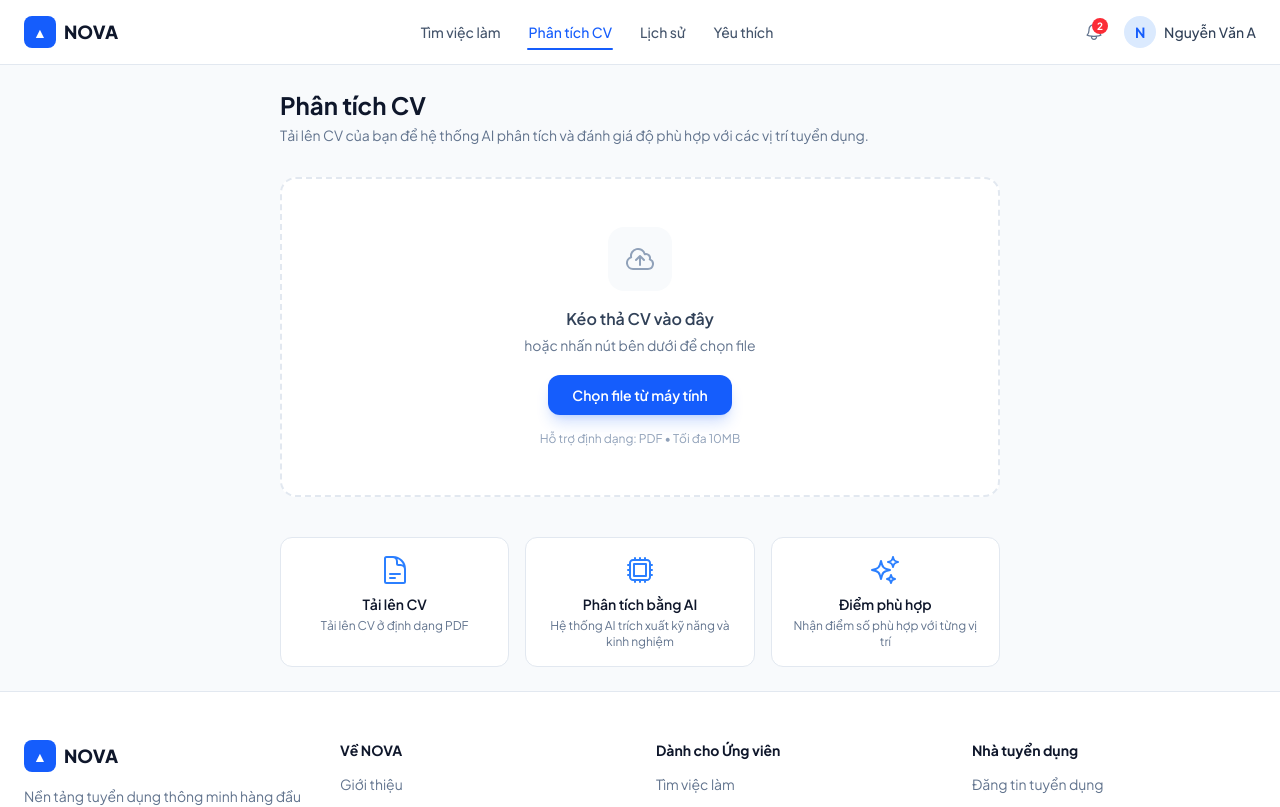
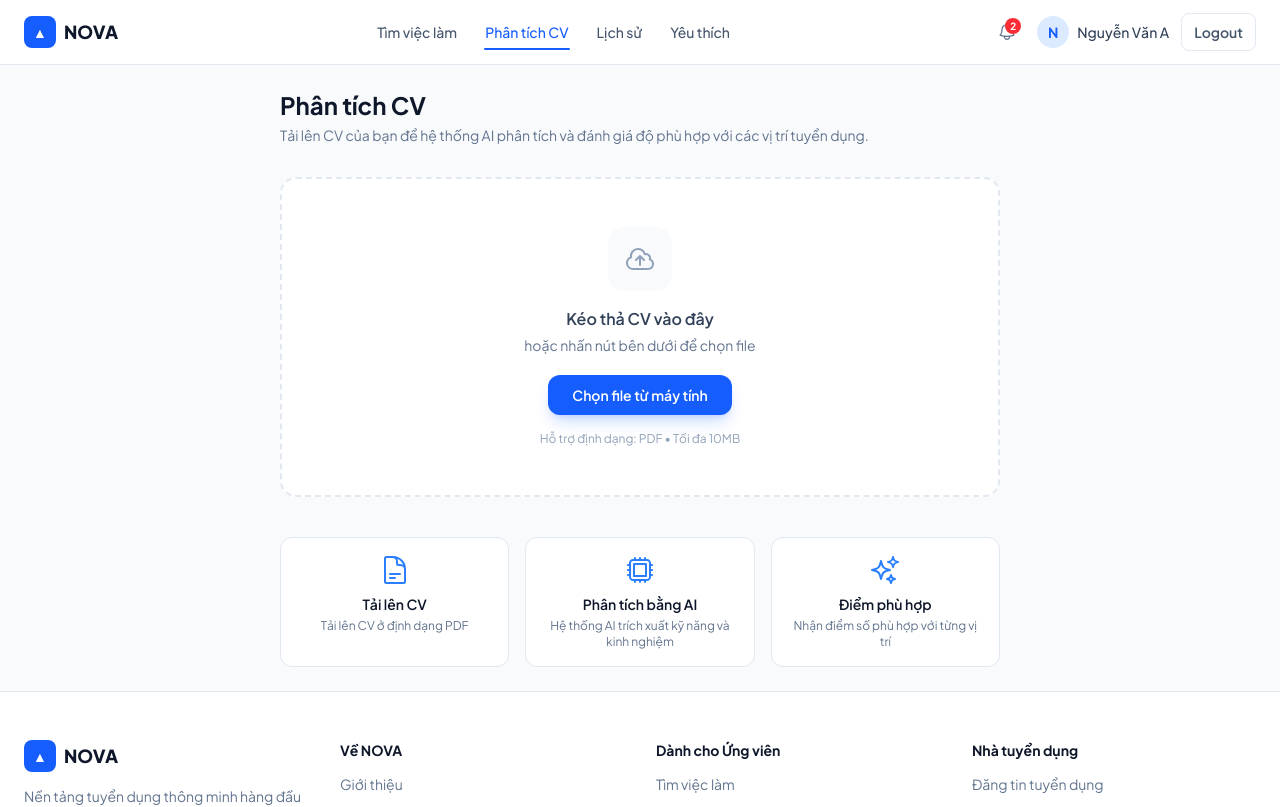
Before and after one commit to Tri107/Jobs-Matching-Platform, a Next.js app in the folder frontend/: page /upload-cv in a window 1280 px wide. Shown: the top 807 px of the page. Built offline with nearby package versions, Linux system fonts and the light colour scheme.

Commit message:
feat(auth): add logout ui

```diff
--- a/frontend/src/components/Navbar.tsx
+++ b/frontend/src/components/Navbar.tsx
@@ -4,6 +4,7 @@ import Link from 'next/link';
 import { usePathname } from 'next/navigation';
 import { useState } from 'react';
 import { HiOutlineBell, HiOutlineBars3, HiOutlineXMark } from 'react-icons/hi2';
+import { useLogout } from '@/features/auth/hooks/useLogout';
 import { mockCurrentUser } from '@/mock/users';
 import { mockNotifications } from '@/mock/notifications';
 
@@ -17,6 +18,7 @@ const navLinks = [
 export function Navbar() {
   const pathname = usePathname();
   const [mobileOpen, setMobileOpen] = useState(false);
+  const { isLoggingOut, logoutError, handleLogout } = useLogout();
   const unreadCount = mockNotifications.filter((n) => !n.read).length;
 
   return (
@@ -79,6 +81,15 @@ export function Navbar() {
             </span>
           </div>
 
+          <button
+            type="button"
+            onClick={handleLogout}
+            disabled={isLoggingOut}
+            className="hidden rounded-lg border border-slate-200 px-3 py-2 text-sm font-semibold text-slate-600 transition hover:border-red-200 hover:bg-red-50 hover:text-red-600 disabled:cursor-not-allowed disabled:opacity-60 md:inline-flex"
+          >
+            {isLoggingOut ? 'Logging out...' : 'Logout'}
+          </button>
+
           {/* Mobile menu toggle */}
           <button
             type="button"
@@ -123,6 +134,19 @@ export function Navbar() {
               {mockCurrentUser.name}
             </span>
           </div>
+          <button
+            type="button"
+            onClick={handleLogout}
+            disabled={isLoggingOut}
+            className="mt-3 w-full rounded-lg border border-slate-200 px-3 py-2.5 text-left text-sm font-semibold text-slate-600 transition hover:border-red-200 hover:bg-red-50 hover:text-red-600 disabled:cursor-not-allowed disabled:opacity-60"
+          >
+            {isLoggingOut ? 'Logging out...' : 'Logout'}
+          </button>
+          {logoutError && (
+            <p className="mt-2 text-sm font-medium text-red-500">
+              {logoutError}
+            </p>
+          )}
         </nav>
       )}
     </header>
--- /dev/null
+++ b/frontend/src/features/auth/hooks/useLogout.ts
@@ -0,0 +1,34 @@
+"use client";
+
+import { useState } from "react";
+import { useRouter } from "next/navigation";
+
+import { logout } from "@/features/auth/services/cognitoAuthService";
+
+export function useLogout() {
+  const router = useRouter();
+  const [isLoggingOut, setIsLoggingOut] = useState(false);
+  const [logoutError, setLogoutError] = useState("");
+
+  async function handleLogout() {
+    setLogoutError("");
+    setIsLoggingOut(true);
+
+    try {
+      await logout();
+      router.push("/login");
+    } catch (err) {
+      const message = err instanceof Error ? err.message : "Logout failed";
+      setLogoutError(message);
+      alert(message);
+    } finally {
+      setIsLoggingOut(false);
+    }
+  }
+
+  return {
+    isLoggingOut,
+    logoutError,
+    handleLogout,
+  };
+}
```
